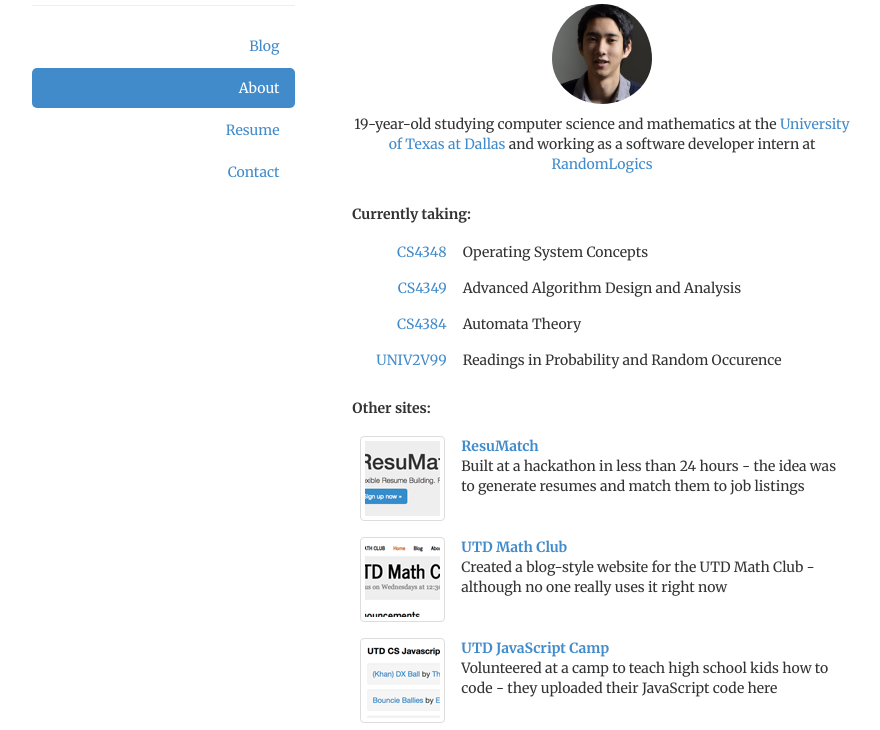
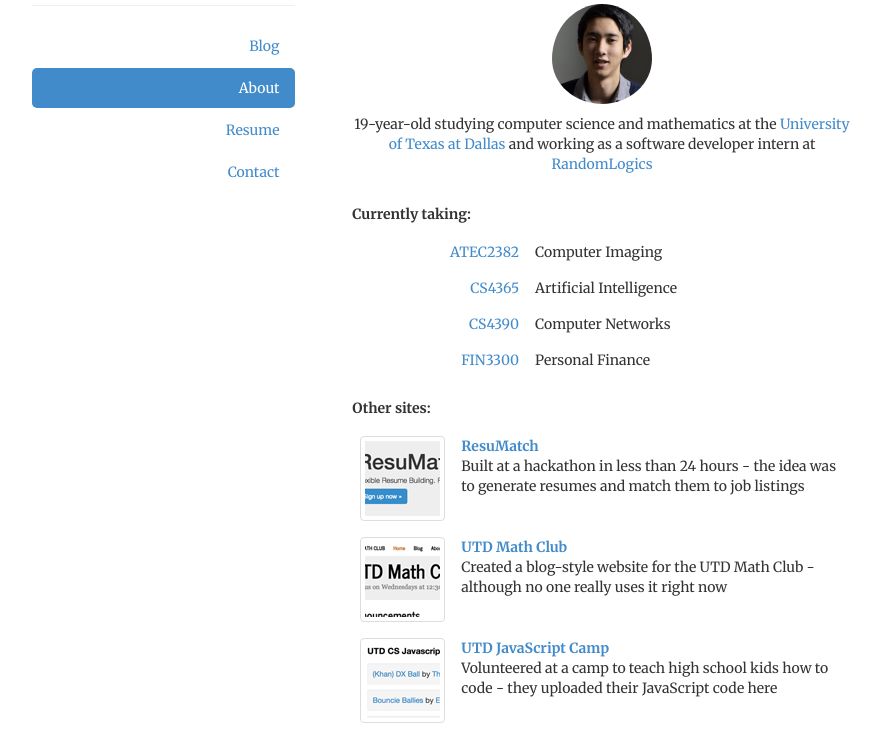
Before and after one commit to joshcai/website, a Django app: page /about/ in a window 1280 px wide. Shown: the part 115-845 px from the top of the page, without its empty margins (38-918 px from the left). Run offline with Django 3.2, Linux system fonts and the light colour scheme; parts of the project's set-up code (start-up, migrations or seed data) failed here and were passed over.

Commit message:
updated for spring2014

```diff
--- a/blog/templates/blog/about.html
+++ b/blog/templates/blog/about.html
@@ -17,20 +17,20 @@
 		<p><strong>Currently taking:</strong></p>
 		<table class="table">
 			<tr>
-				<td class="text-right"><a href="http://go.utdallas.edu/cs4348.hon.13f">CS4348</a></td>
-				<td>Operating System Concepts</td>
+				<td class="text-right"><a href="http://go.utdallas.edu/atec2382.501.14s">ATEC2382</a></td>
+				<td>Computer Imaging</td>
 			</tr>
 			<tr>
-				<td class="text-right"><a href="http://go.utdallas.edu/cs4349.002.13f">CS4349</a></td>
-				<td>Advanced Algorithm Design and Analysis</td>
+				<td class="text-right"><a href="http://go.utdallas.edu/cs4365.hon.14s">CS4365</a></td>
+				<td>Artificial Intelligence</td>
 			</tr>
 			<tr>
-				<td class="text-right"><a href="http://go.utdallas.edu/cs4384.501.13f">CS4384</a></td>
-				<td>Automata Theory</td>
+				<td class="text-right"><a href="http://go.utdallas.edu/cs4390.002.14s">CS4390</a></td>
+				<td>Computer Networks</td>
 			</tr>
 			<tr>
-				<td class="text-right"><a href="http://go.utdallas.edu/univ2v99.hn3.13f">UNIV2V99</a></td>
-				<td>Readings in Probability and Random Occurence</td>
+				<td class="text-right"><a href="http://go.utdallas.edu/fin3300.001.14s">FIN3300</a></td>
+				<td>Personal Finance</td>
 			</tr>
 		</table>
 		<p><strong>Other sites:</strong></p>
--- a/blog/templates/blog/resume.html
+++ b/blog/templates/blog/resume.html
@@ -5,7 +5,7 @@
 
 {% block content %}
 	<div  class="">
-		<h2>Resume <span style="font-size:16pt;">(click <a href="{% static 'josh_cai_resume.pdf' %}">here</a> to save)</span></h2>
+		<h2><a href="{% static 'josh_cai_resume.pdf' %}">Resume</a></h2>
 		<hr >
 	</div>
   		<object data="{% static 'josh_cai_resume.pdf' %}" type="application/pdf" width="100%" height="1000">
```
Also changed, not shown: 1 other file.
